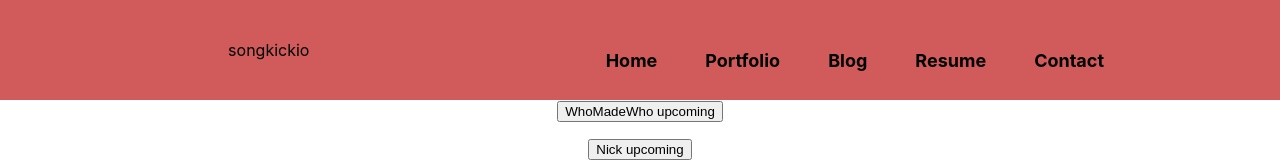
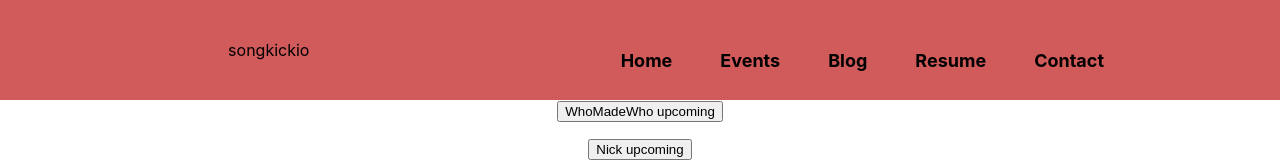
Before and after one commit to nickhericks/songkickio, a React (Create React App) app: page / in a window 1280 px wide. Shown: the top 162 px of the page. Built offline with nearby package versions, Linux system fonts and the light colour scheme.

Commit message:
Add events nav

```diff
--- a/src/components/Header.js
+++ b/src/components/Header.js
@@ -14,8 +14,8 @@ class Header extends Component {
         icon: "🏠"
       },
       {
-        title: "Portfolio",
-        url: "portfolio",
+        title: "Events",
+        url: "events",
         icon: "💼"
       },
       {
--- a/src/components/Home.js
+++ b/src/components/Home.js
@@ -60,7 +60,7 @@ class Home extends Component {
         </div>
 
         <div>
-          <button onClick={() => this.getUserUpcoming('TristanReveur')}>
+          <button onClick={() => this.getUserUpcoming('nhericks')}>
             Nick upcoming
           </button>
         </div>
```
